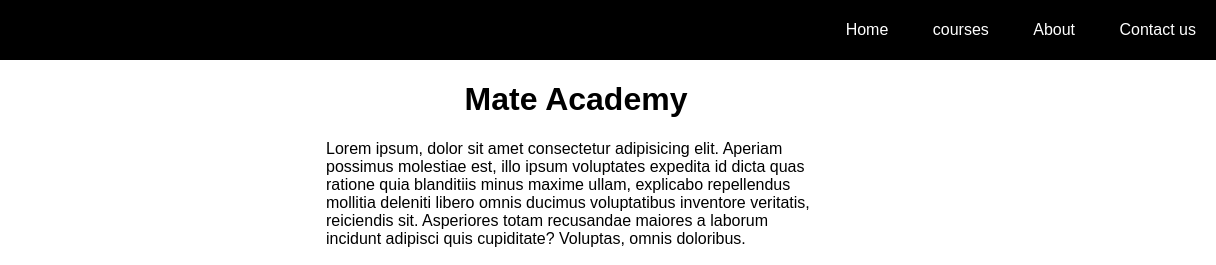
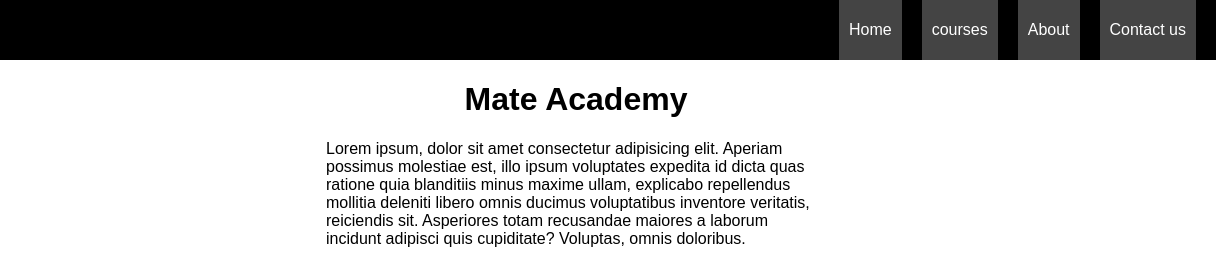
Before and after one commit to sergiodealencar/sergiodealencar.github.io, a plain HTML site: page index.html in a window 1280 px wide. Shown: the top 265 px of the page, 64-1280 px from the left. Drawn offline with Linux system fonts and the light colour scheme.

Commit message:
new website version

```diff
--- a/index.html
+++ b/index.html
@@ -18,10 +18,20 @@
       </a>
 
       <nav class="nav">
-        <a class="nav__link" href="index.html">Home</a>
-        <a class="nav__link" href="courses.html">courses</a>
-        <a class="nav__link" href="about.html">About</a>
-        <a class="nav__link" href="contacts.html">Contact us</a>
+        <ul class="nav__list">
+          <li class="nav__item">
+            <a class="nav__link" href="index.html">Home</a>
+          </li>
+          <li class="nav__item">
+            <a class="nav__link" href="courses.html">courses</a>
+          </li>
+          <li class="nav__item">
+            <a class="nav__link" href="about.html">About</a>
+          </li>
+          <li class="nav__item">
+            <a class="nav__link" href="contacts.html">Contact us</a>
+          </li>
+        </ul>
         </nav>
     </header>
 
--- a/style.css
+++ b/style.css
@@ -4,7 +4,7 @@
 
 .header {
   display: flex;
-  padding: 10px 20px;
+  padding: 0px 20px;
   align-items: center;
   justify-content: space-between;
   background-color: #000;
@@ -17,15 +17,23 @@
   border-radius: 8px;
 }
 
-.nav {
-  display: inline-block;
-  text-align: center;
+
+.nav__list {
+  display: flex;
+  gap: 20px;
+  margin: 0;
+  padding: 0;
+  list-style: none;
 }
 
 .nav__link {
-  margin-left: 40px;
+  display: block;
+  height: 60px;
+  line-height: 60px;
+  padding: 0 10px;
   color: #fff;
   text-decoration: none;
+  background-color: #444;
 }
 
 .container {
```
